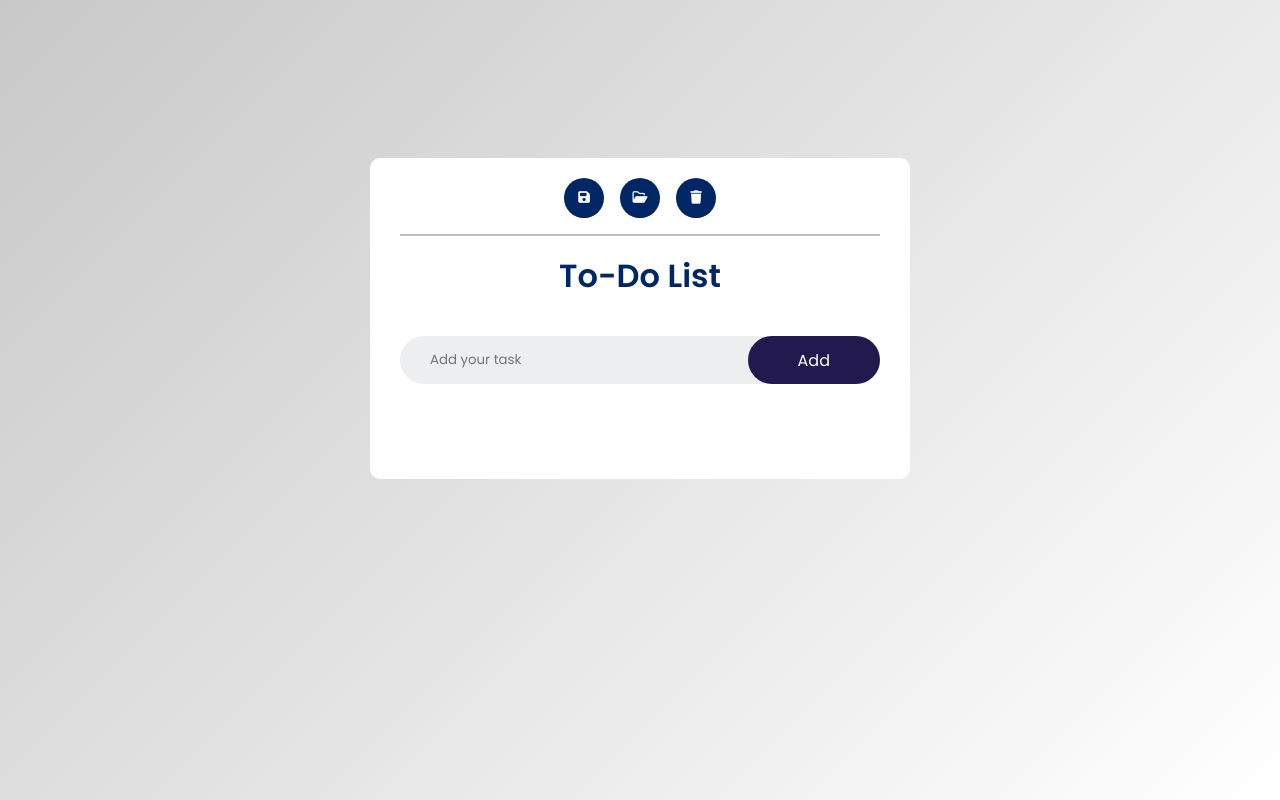
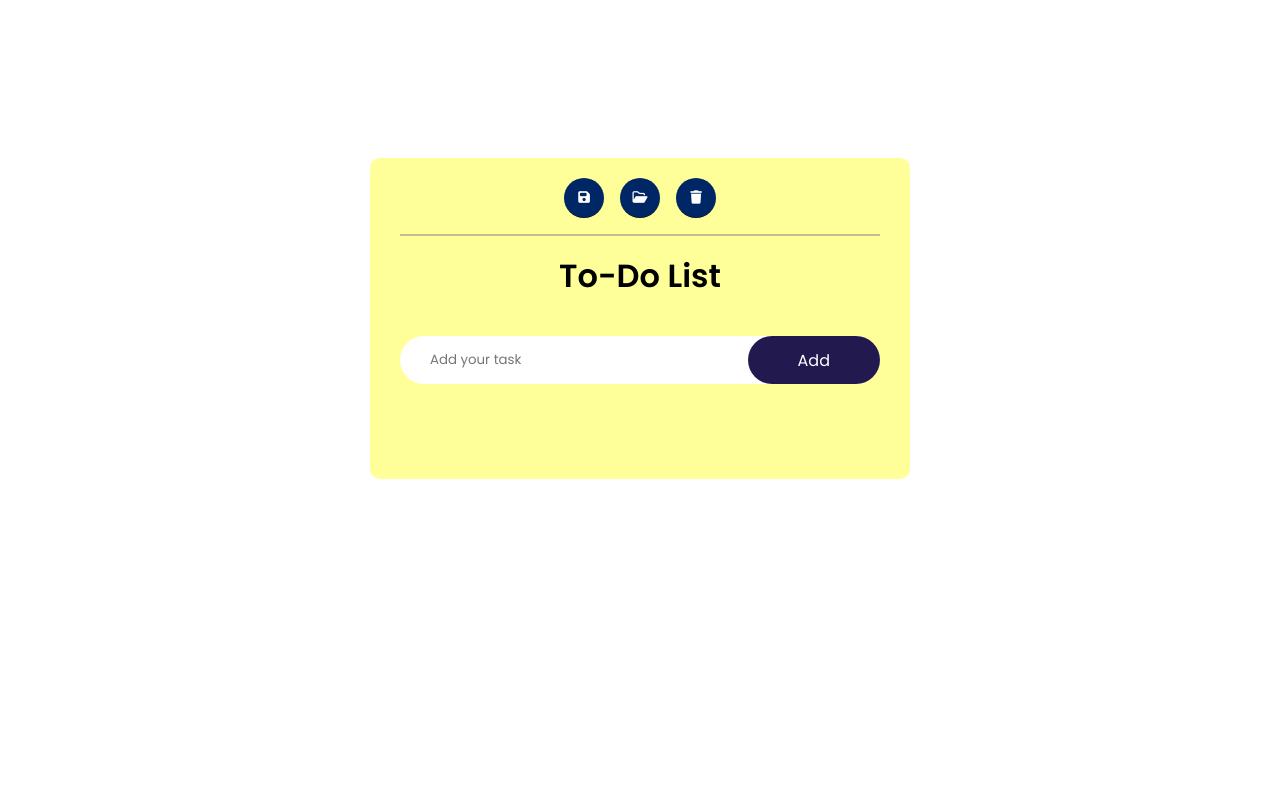
Before and after one commit to HPReyes/https---github.com-HPReyes-ToDoApp, a plain HTML site: page index.html in a window 1280 px wide. Drawn offline with Linux system fonts and the light colour scheme.

Commit message:
color-change

```diff
--- a/assets/css/style.css
+++ b/assets/css/style.css
@@ -17,21 +17,22 @@
 .container{
     width: 100%;
     min-height: 100vh;
-    background:linear-gradient(135deg, #c8c8c8, #ffffff);
+    /* background:linear-gradient(135deg, #c8c8c8, #ffffff); */
     padding: 10px;
 }
 
 .todo-app{
     width: 100%;
     max-width: 540px;
-    background-color: #fff;
+    background-color: #FFFF99;
     margin: 100px auto 20px;
     padding: 20px 30px 70px;
     border-radius: 10px;
+
 }
 
 .title{
-    color: #002765;
+    color: black;
     display: flex;
     align-items: center;
     margin-bottom: 20px;
@@ -39,13 +40,14 @@
     font-size: 2rem;
     padding-top: 1rem;
     padding-bottom: 1rem;
+    font-weight: bolder;
 }
 
 .row{
     display: flex;
     align-items: center;
     justify-content: space-between;
-    background-color: #edeef0;
+    background-color: white;
     border-radius: 30px;
     padding-left:20px;
     margin-bottom: 25px;
@@ -57,9 +59,10 @@
     flex: 1;
     outline: none;
     border: none;
-    background-color: transparent;
     padding: 10px;
     font-weight: 14px;
+    background-color: white;
+
 }
 
 button.add{
```
